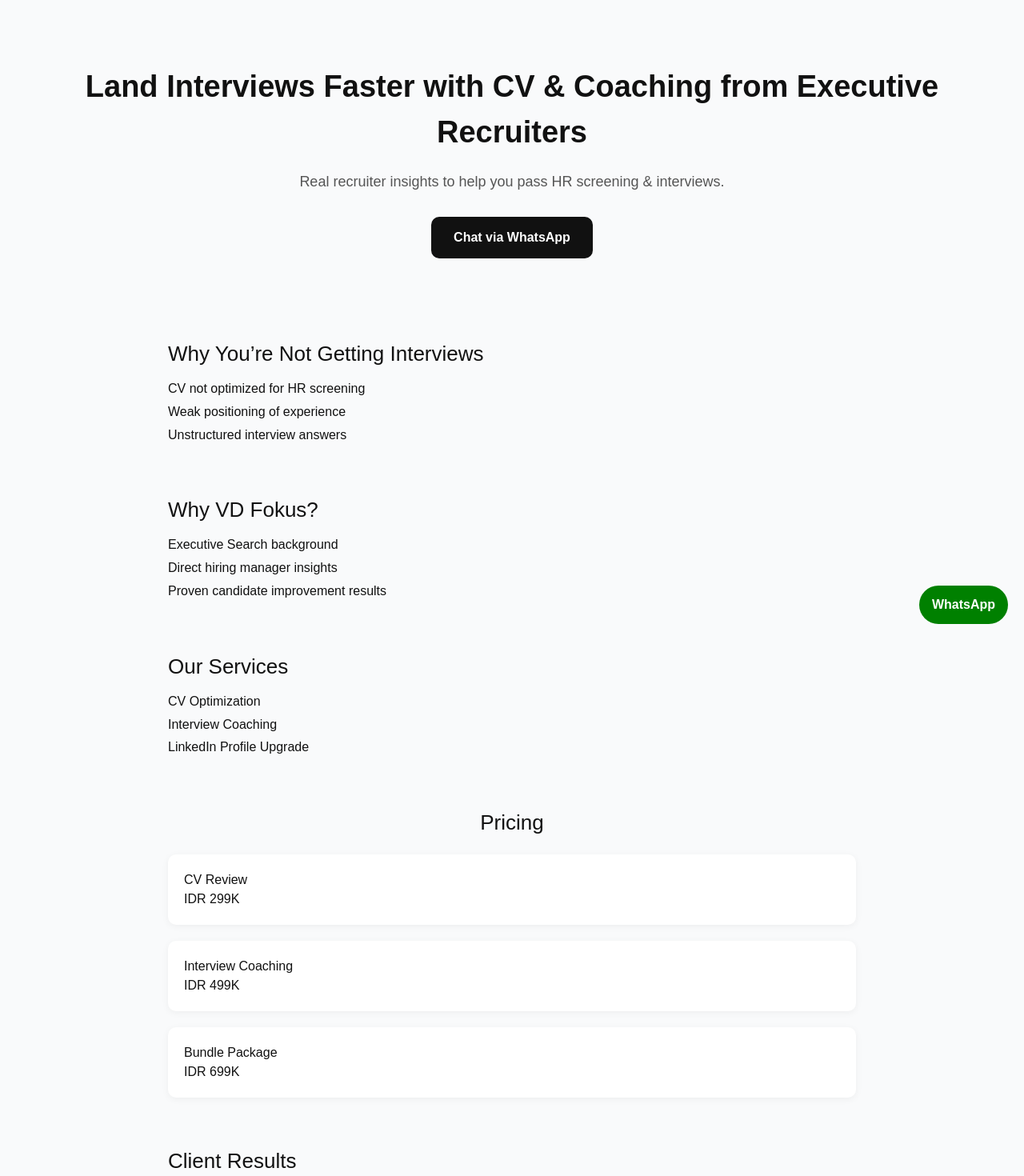
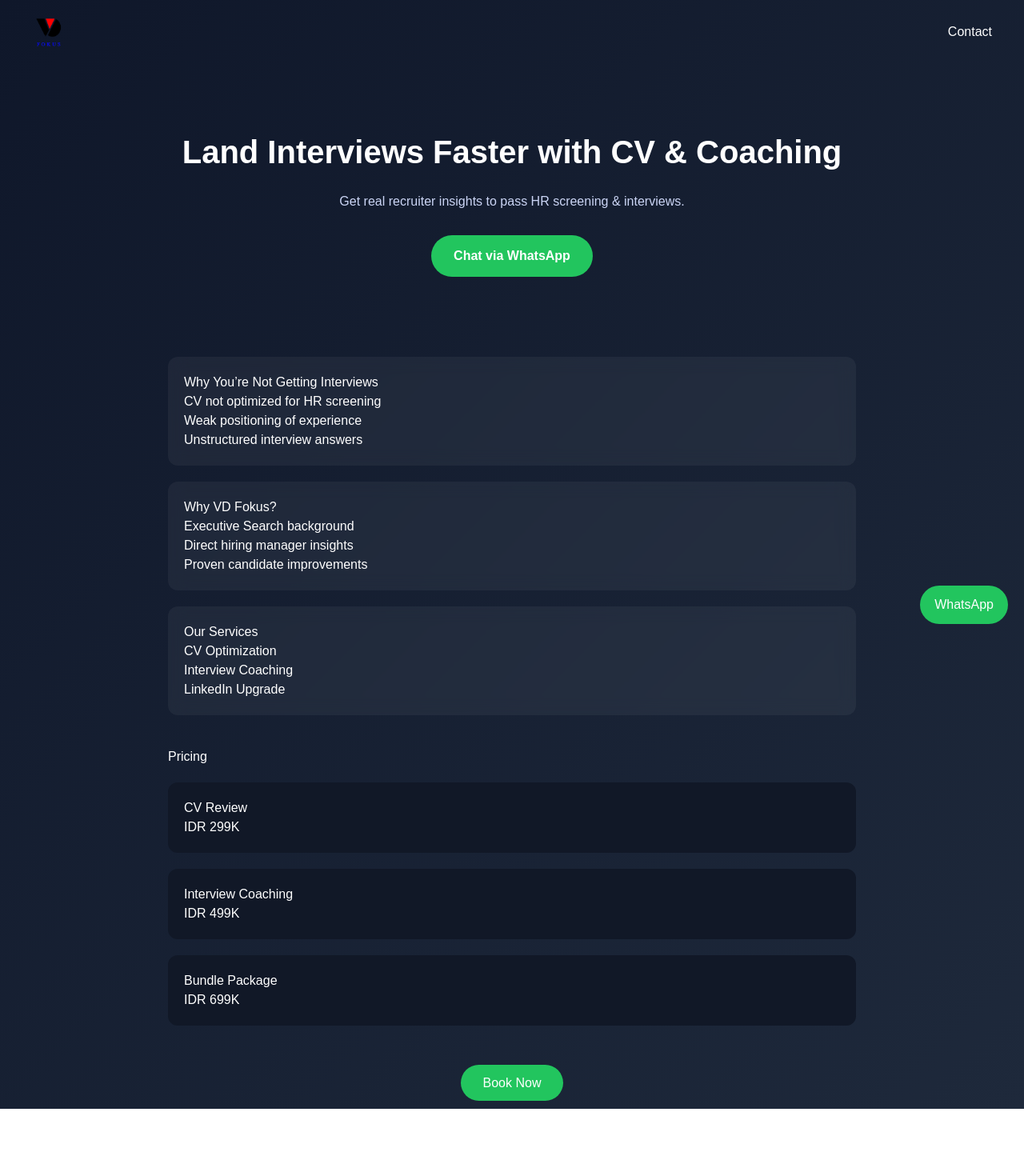
Before and after one commit to Ramzyjof/vd-fokus-landing, a Next.js app: page / in a window 1280 px wide. Shown: the top 1470 px of the page at 80% size. After the commit the page ends 1386 px from the top, so only its background shows below. Built offline with nearby package versions, Linux system fonts and the light colour scheme.

Commit message:
premium UI + animation + logo

```diff
--- a/app/page.tsx
+++ b/app/page.tsx
@@ -1,14 +1,52 @@
+"use client";
+
+import { useEffect, useState } from "react";
+
 export default function Page() {
+  const [visible, setVisible] = useState(false);
+
+  useEffect(() => {
+    setVisible(true);
+  }, []);
+
   return (
-    <main style={{ fontFamily: "Arial", background: "#f9fafb", color: "#111" }}>
+    <main
+      style={{
+        fontFamily: "Arial",
+        background: "linear-gradient(135deg, #0f172a, #1e293b)",
+        color: "#fff",
+        minHeight: "100vh"
+      }}
+    >
+      {/* NAVBAR */}
+      <div style={{
+        display: "flex",
+        justifyContent: "space-between",
+        padding: "20px 40px",
+        alignItems: "center"
+      }}>
+        <img src="/logo.png" alt="VD Fokus" style={{ height: "40px" }} />
+        <a href="https://wa.me/62XXXXXXXXXX" style={{ color: "#fff" }}>
+          Contact
+        </a>
+      </div>
 
       {/* HERO */}
-      <section style={{ textAlign: "center", padding: "80px 20px" }}>
-        <h1 style={{ fontSize: "38px", fontWeight: "bold" }}>
-          Land Interviews Faster with CV & Coaching from Executive Recruiters
+      <section
+        style={{
+          textAlign: "center",
+          padding: "80px 20px",
+          opacity: visible ? 1 : 0,
+          transform: visible ? "translateY(0)" : "translateY(20px)",
+          transition: "all 0.8s ease"
+        }}
+      >
+        <h1 style={{ fontSize: "40px", fontWeight: "bold" }}>
+          Land Interviews Faster with CV & Coaching
         </h1>
-        <p style={{ marginTop: "20px", fontSize: "18px", color: "#555" }}>
-          Real recruiter insights to help you pass HR screening & interviews.
+
+        <p style={{ marginTop: "20px", color: "#cbd5f5" }}>
+          Get real recruiter insights to pass HR screening & interviews.
         </p>
 
         <a
@@ -17,9 +55,9 @@ export default function Page() {
             marginTop: "30px",
             display: "inline-block",
             padding: "14px 28px",
-            background: "#111",
+            background: "#22c55e",
             color: "#fff",
-            borderRadius: "10px",
+            borderRadius: "999px",
             textDecoration: "none",
             fontWeight: "bold"
           }}
@@ -31,122 +69,112 @@ export default function Page() {
       {/* CONTENT */}
       <div style={{ maxWidth: "900px", margin: "auto", padding: "20px" }}>
 
-        {/* PROBLEM */}
-        <section style={{ marginBottom: "60px" }}>
-          <h2 style={{ fontSize: "26px" }}>Why You’re Not Getting Interviews</h2>
-          <ul style={{ lineHeight: "1.8", marginTop: "10px" }}>
-            <li>CV not optimized for HR screening</li>
-            <li>Weak positioning of experience</li>
-            <li>Unstructured interview answers</li>
-          </ul>
-        </section>
+        {/* CARD STYLE SECTION */}
+        {[
+          {
+            title: "Why You’re Not Getting Interviews",
+            items: [
+              "CV not optimized for HR screening",
+              "Weak positioning of experience",
+              "Unstructured interview answers"
+            ]
+          },
+          {
+            title: "Why VD Fokus?",
+            items: [
+              "Executive Search background",
+              "Direct hiring manager insights",
+              "Proven candidate improvements"
+            ]
+          },
+          {
+            title: "Our Services",
+            items: [
+              "CV Optimization",
+              "Interview Coaching",
+              "LinkedIn Upgrade"
+            ]
+          }
+        ].map((section, index) => (
+          <div
+            key={index}
+            style={{
+              background: "rgba(255,255,255,0.05)",
+              padding: "20px",
+              borderRadius: "12px",
+              marginBottom: "20px",
+              backdropFilter: "blur(10px)",
+              transition: "transform 0.3s",
+            }}
+          >
+            <h2>{section.title}</h2>
+            <ul>
+              {section.items.map((item, i) => (
+                <li key={i}>{item}</li>
+              ))}
+            </ul>
+          </div>
+        ))}
 
-        {/* AUTHORITY */}
-        <section style={{ marginBottom: "60px" }}>
-          <h2 style={{ fontSize: "26px" }}>Why VD Fokus?</h2>
-          <ul style={{ lineHeight: "1.8", marginTop: "10px" }}>
-            <li>Executive Search background</li>
-            <li>Direct hiring manager insights</li>
-            <li>Proven candidate improvement results</li>
-          </ul>
-        </section>
-
-        {/* SERVICES */}
-        <section style={{ marginBottom: "60px" }}>
-          <h2 style={{ fontSize: "26px" }}>Our Services</h2>
-          <ul style={{ lineHeight: "1.8", marginTop: "10px" }}>
-            <li>CV Optimization</li>
-            <li>Interview Coaching</li>
-            <li>LinkedIn Profile Upgrade</li>
-          </ul>
-        </section>
-
-        {/* PRICING (CARDS) */}
-        <section style={{ marginBottom: "60px" }}>
-          <h2 style={{ fontSize: "26px", textAlign: "center" }}>Pricing</h2>
+        {/* PRICING */}
+        <div style={{ marginTop: "40px" }}>
+          <h2>Pricing</h2>
 
           <div style={{
             display: "grid",
             gap: "20px",
             marginTop: "20px"
           }}>
+            {[
+              { name: "CV Review", price: "IDR 299K" },
+              { name: "Interview Coaching", price: "IDR 499K" },
+              { name: "Bundle Package", price: "IDR 699K" }
+            ].map((p, i) => (
+              <div key={i} style={{
+                padding: "20px",
+                background: "#111827",
+                borderRadius: "12px"
+              }}>
+                <h3>{p.name}</h3>
+                <p>{p.price}</p>
+              </div>
+            ))}
+          </div>
+        </div>
 
-            <div style={{ padding: "20px", background: "#fff", borderRadius: "10px", boxShadow: "0 2px 10px rgba(0,0,0,0.05)" }}>
-              <h3>CV Review</h3>
-              <p>IDR 299K</p>
-            </div>
-
-            <div style={{ padding: "20px", background: "#fff", borderRadius: "10px", boxShadow: "0 2px 10px rgba(0,0,0,0.05)" }}>
-              <h3>Interview Coaching</h3>
-              <p>IDR 499K</p>
-            </div>
-
-            <div style={{ padding: "20px", background: "#fff", borderRadius: "10px", boxShadow: "0 2px 10px rgba(0,0,0,0.05)" }}>
-              <h3>Bundle Package</h3>
-              <p>IDR 699K</p>
-            </div>
-
-          </div>
-        </section>
-
-        {/* TESTIMONIAL */}
-        <section style={{ marginBottom: "60px" }}>
-          <h2 style={{ fontSize: "26px" }}>Client Results</h2>
-
-          <div style={{
-            background: "#fff",
-            padding: "20px",
-            borderRadius: "10px",
-            marginTop: "15px",
-            boxShadow: "0 2px 10px rgba(0,0,0,0.05)"
-          }}>
-            <p>
-              “After improving my CV, I finally got interview calls within 2 weeks.”
-            </p>
-            <strong>- Candidate, Jakarta</strong>
-          </div>
-        </section>
-
-        {/* FINAL CTA */}
-        <section style={{ textAlign: "center", marginBottom: "80px" }}>
-          <h2>Ready to Get Hired?</h2>
+        {/* CTA */}
+        <div style={{ textAlign: "center", marginTop: "60px" }}>
           <a
             href="https://wa.me/62XXXXXXXXXX"
             style={{
-              marginTop: "20px",
-              display: "inline-block",
               padding: "14px 28px",
-              background: "green",
+              background: "#22c55e",
+              borderRadius: "999px",
               color: "#fff",
-              borderRadius: "10px",
-              textDecoration: "none",
-              fontWeight: "bold"
+              textDecoration: "none"
             }}
           >
-            Book Now via WhatsApp
+            Book Now
           </a>
-        </section>
-
+        </div>
       </div>
 
-      {/* FLOATING WHATSAPP BUTTON */}
+      {/* FLOAT BUTTON */}
       <a
         href="https://wa.me/62XXXXXXXXXX"
         style={{
           position: "fixed",
           bottom: "20px",
           right: "20px",
-          background: "green",
+          background: "#22c55e",
+          padding: "12px 18px",
+          borderRadius: "999px",
           color: "#fff",
-          padding: "12px 16px",
-          borderRadius: "50px",
-          textDecoration: "none",
-          fontWeight: "bold"
+          textDecoration: "none"
         }}
       >
         WhatsApp
       </a>
-
     </main>
   );
 }
```
Also changed, not shown: public/Logo.png (added).
